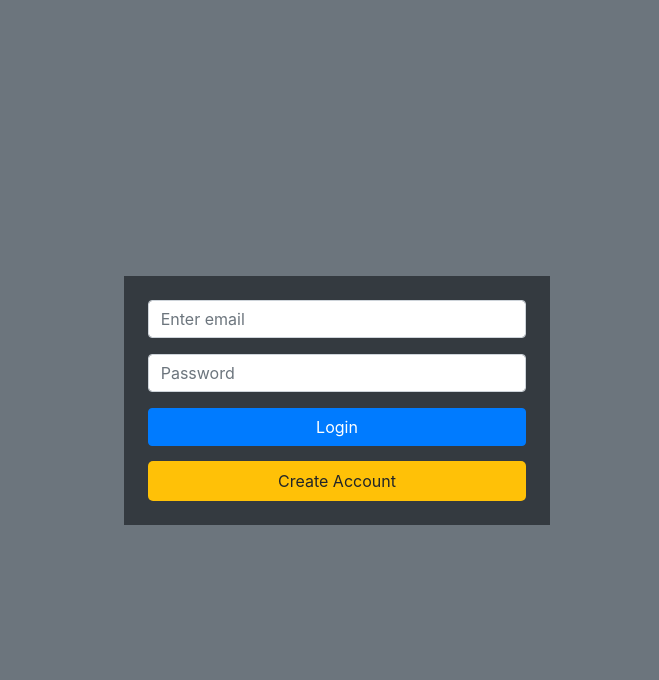
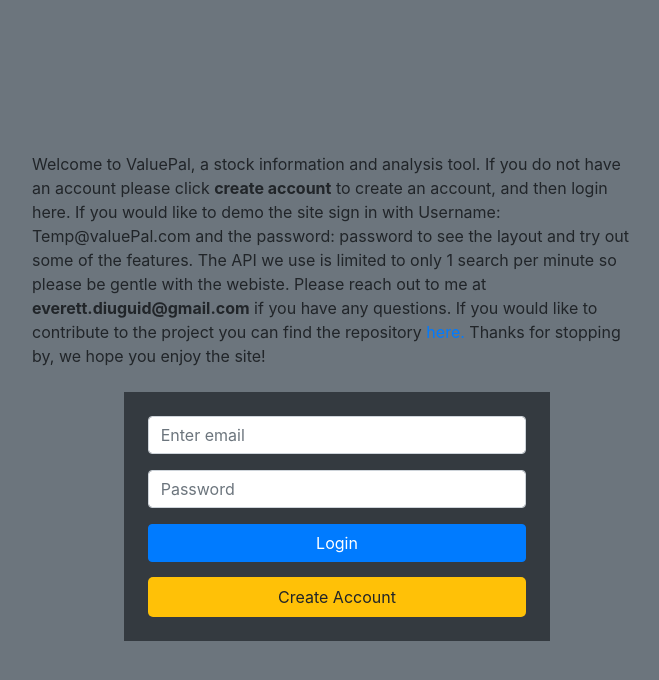
Before and after one commit to diuguide/valuePal, a React (Create React App) app in the folder client/: page / in a window 1280 px wide. Shown: the top 680 px of the page, without its empty margins (303-962 px from the left). Built offline with nearby package versions, Linux system fonts and the light colour scheme; no server answers.

Commit message:
added description to login screen

```diff
--- a/client/public/index.html
+++ b/client/public/index.html
@@ -3,6 +3,7 @@
   <head>
     <meta charset="utf-8" />
     <link rel="icon" href="%PUBLIC_URL%/favicon.ico" />
+    <meta name="image" property="og:image" content="./screenshotvaluepal.png" />
     <meta name="viewport" content="width=device-width, initial-scale=1" />
     <meta name="theme-color" content="#000000" />
     <meta
--- a/client/src/components/Auth/SignIn/index.js
+++ b/client/src/components/Auth/SignIn/index.js
@@ -50,6 +50,28 @@
       >
         <Col>
           <Row className="d-flex justify-content-center align-content-center">
+            <Col xs={10} md={6} lg={6}>
+              <div className="signupDesc">
+                <p>
+                  Welcome to ValuePal, a stock information and analysis tool. If
+                  you do not have an account please click{" "}
+                  <span>create account</span> to create an account, and then
+                  login here. If you would like to demo the site sign in with
+                  Username: Temp@valuePal.com and the password: password to see
+                  the layout and try out some of the features. The API we use is
+                  limited to only 1 search per minute so please be gentle with
+                  the webiste. Please reach out to me at{" "}
+                  <span>everett.diuguid@gmail.com</span> if you have any
+                  questions. If you would like to contribute to the project you
+                  can find the repository{" "}
+                  <a href="https://github.com/diuguide/valuePal">here.</a>{" "}
+                  Thanks for stopping by, we hope you enjoy the site!
+                </p>
+              </div>
+            </Col>
+          </Row>
+
+          <Row className="d-flex justify-content-center align-content-center">
             <Col xs={10} md={5} lg={4} className="m-2 bg-dark p-4">
               <Form>
                 <Form.Group>
@@ -72,10 +94,13 @@
                     placeholder="Password"
                   />
                 </Form.Group>
-                <Button onClick={handleSubmit} variant="primary" type="submit" block>
-                   {auth.isLoading ? (
-                    <Loader />
-                  ) : <div>Login</div>}
+                <Button
+                  onClick={handleSubmit}
+                  variant="primary"
+                  type="submit"
+                  block
+                >
+                  {auth.isLoading ? <Loader /> : <div>Login</div>}
                 </Button>
                 <Alert show={error.show} variant="danger" className="mt-3">
                   <Alert>{error.msg}</Alert>
```
Also changed, not shown: client/public/screenshotvaluepal.png (added).
